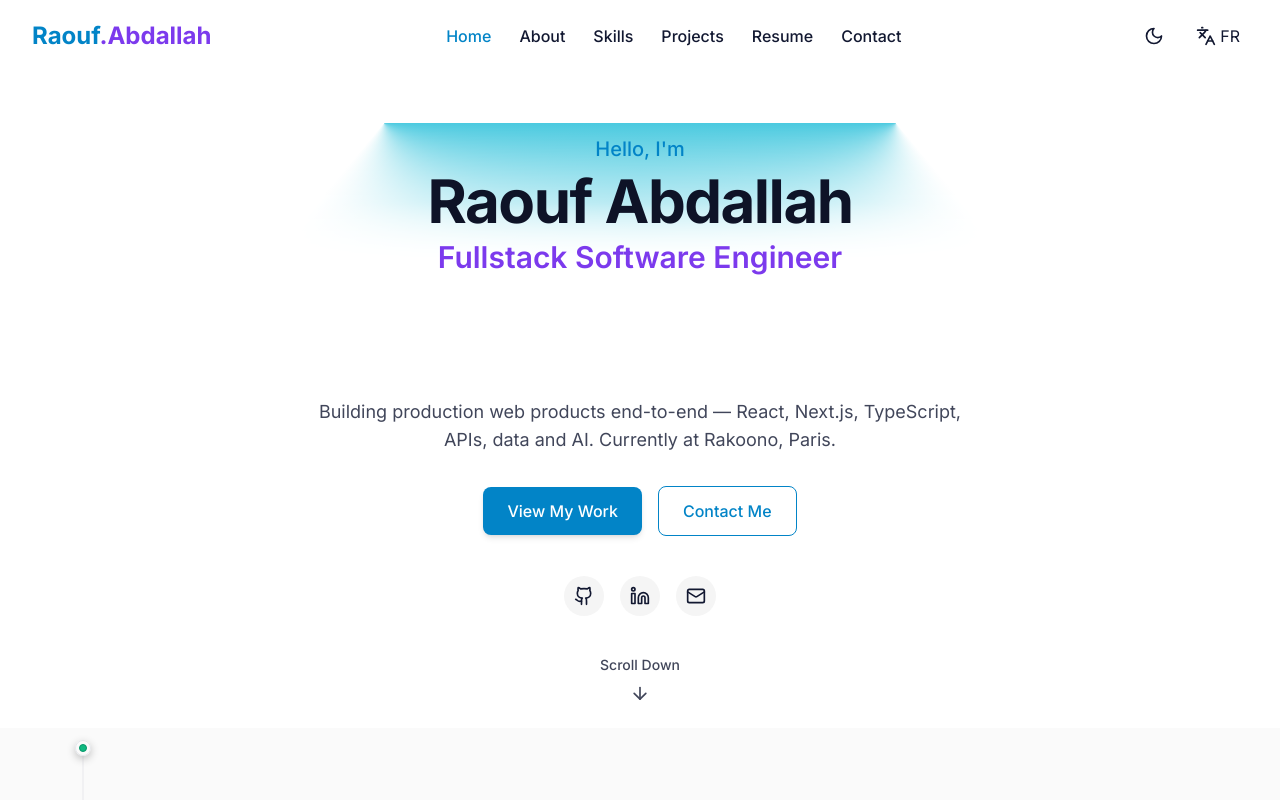
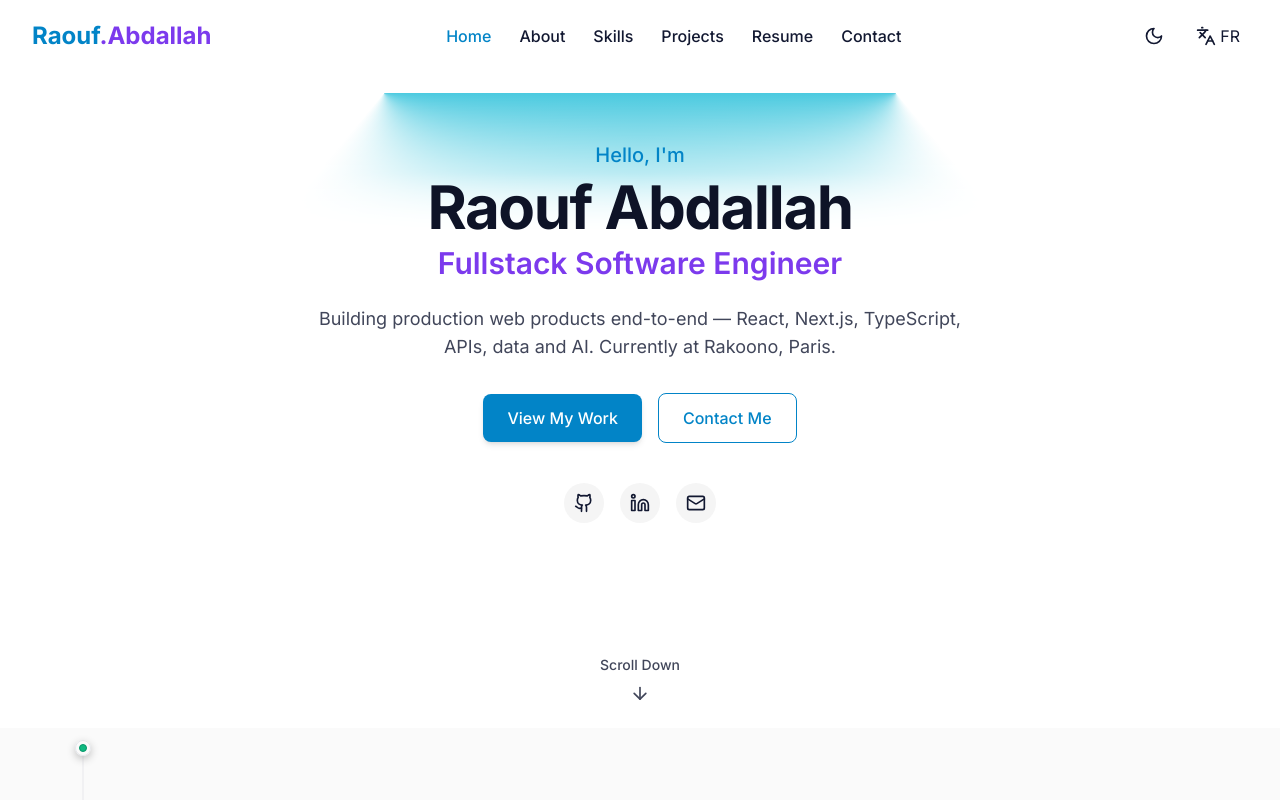
Before and after one commit to raoufslv/portfolioV4, a React (Vite) app: page / in a window 1280 px wide. Shown: the top 800 px of the page. Built offline with nearby package versions, Linux system fonts and the light colour scheme.

Commit message:
fix position de text hero section

```diff
--- a/src/components/Hero.tsx
+++ b/src/components/Hero.tsx
@@ -93,15 +93,15 @@ const Hero: React.FC = () => {
   return (
     <section
       id="hero"
-      className="relative grid min-h-[calc(100dvh-4rem)] grid-rows-[1fr_auto_auto] overflow-hidden bg-light-100 dark:bg-dark-600 sm:min-h-[calc(100dvh-4.5rem)]"
+      className="relative flex min-h-[calc(100dvh-4rem)] flex-col overflow-hidden bg-light-100 dark:bg-dark-600 sm:min-h-[calc(100dvh-4.5rem)]"
     >
-      <div className="flex items-center justify-center px-4 sm:px-6 lg:px-8">
+      <div className="flex flex-1 flex-col items-center justify-center px-4 sm:px-6 lg:px-8">
         <motion.div
           className="flex w-full max-w-3xl flex-col items-center text-center"
           {...HERO_CONTENT_ANIMATION}
         >
           <LampContainer>
-            <p className="mb-1 text-base font-medium text-primary-600 dark:text-primary-400 sm:mb-2 sm:text-lg md:text-xl">
+            <p className="mb-1 pt-2 text-base font-medium text-primary-600 dark:text-primary-400 sm:mb-2 sm:pt-3 sm:text-lg md:pt-4 md:text-xl">
               {t('hero.greeting')}
             </p>
 
@@ -113,22 +113,15 @@ const Hero: React.FC = () => {
               {t('hero.title')}
             </h2>
           </LampContainer>
+
+          <p className="mb-6 mt-4 max-w-2xl text-sm text-dark-400 dark:text-light-300 sm:mb-8 sm:mt-5 sm:text-base md:mt-6 md:text-lg">
+            {t('hero.description')}
+          </p>
+
+          <HeroCtaButtons projectsLabel={t('hero.cta')} contactLabel={t('hero.contact')} />
+          <HeroSocialLinks />
         </motion.div>
       </div>
-
-      <motion.div
-        className="flex w-full flex-col items-center px-4 text-center sm:px-6 lg:px-8"
-        initial={{ opacity: 0, y: 16 }}
-        animate={{ opacity: 1, y: 0 }}
-        transition={{ duration: 0.55, delay: 0.15, ease: [0.25, 0.1, 0.25, 1] }}
-      >
-        <p className="mb-6 max-w-2xl text-sm text-dark-400 dark:text-light-300 sm:mb-8 sm:text-base md:text-lg">
-          {t('hero.description')}
-        </p>
-
-        <HeroCtaButtons projectsLabel={t('hero.cta')} contactLabel={t('hero.contact')} />
-        <HeroSocialLinks />
-      </motion.div>
 
       <HeroScrollHint />
     </section>
--- a/src/components/ui/lamp.tsx
+++ b/src/components/ui/lamp.tsx
@@ -19,10 +19,10 @@ const EFFECT_HEIGHT =
   "h-20 sm:h-24 md:h-28 lg:h-32 xl:h-36";
 
 const CONTENT_OVERLAP =
-  "-translate-y-[4.25rem] sm:-translate-y-[5.25rem] md:-translate-y-[6.25rem] lg:-translate-y-[7.25rem] xl:-translate-y-[8.25rem]";
+  "-translate-y-[3rem] sm:-translate-y-[4rem] md:-translate-y-[5rem] lg:-translate-y-[6rem] xl:-translate-y-[7rem]";
 
 const CONTENT_COLLAPSE =
-  "-mb-[4.25rem] sm:-mb-[5.25rem] md:-mb-[6.25rem] lg:-mb-[7.25rem] xl:-mb-[8.25rem]";
+  "-mb-[3rem] sm:-mb-[4rem] md:-mb-[5rem] lg:-mb-[6rem] xl:-mb-[7rem]";
 
 type BeamSide = "left" | "right";
 
```
